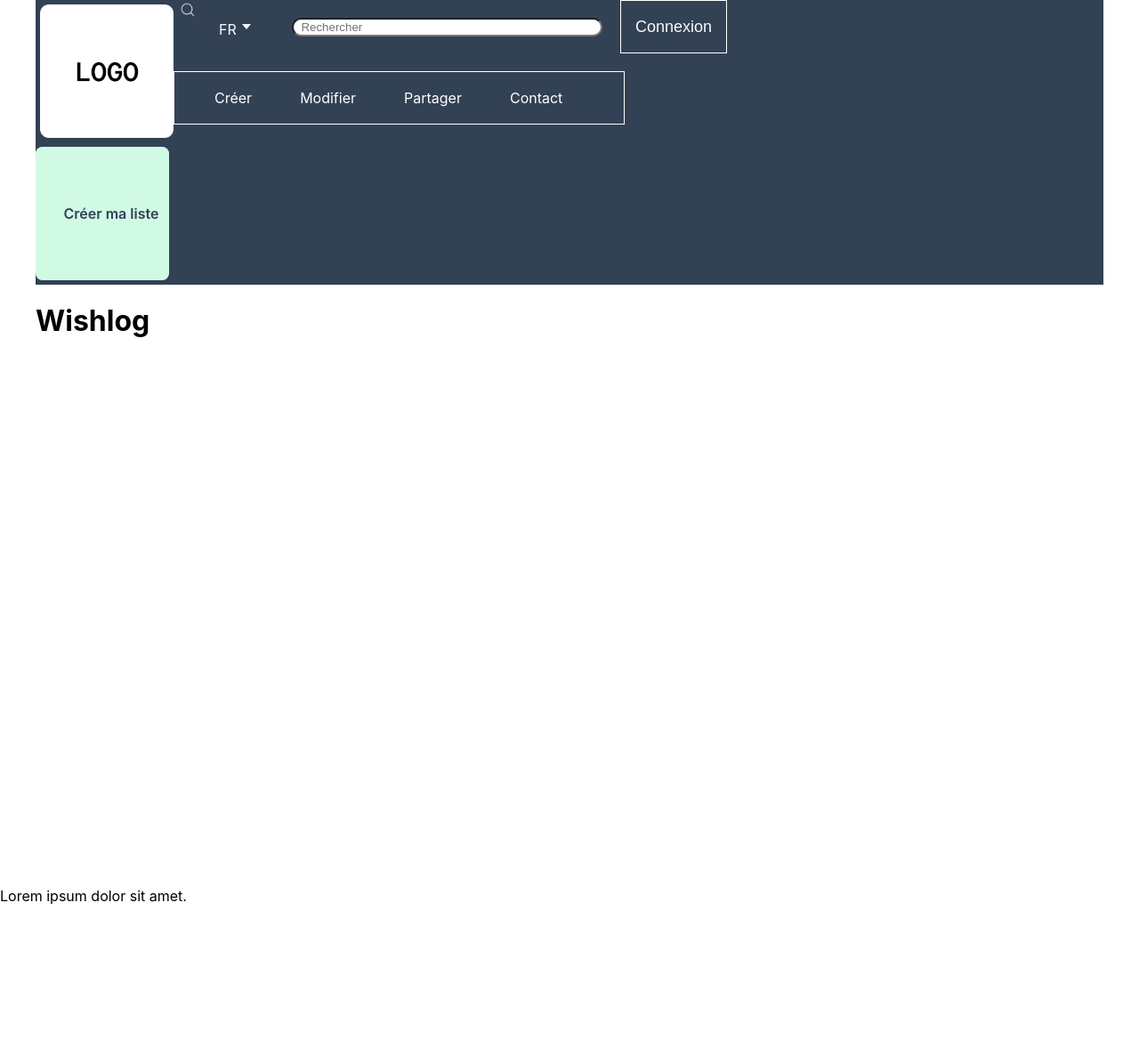
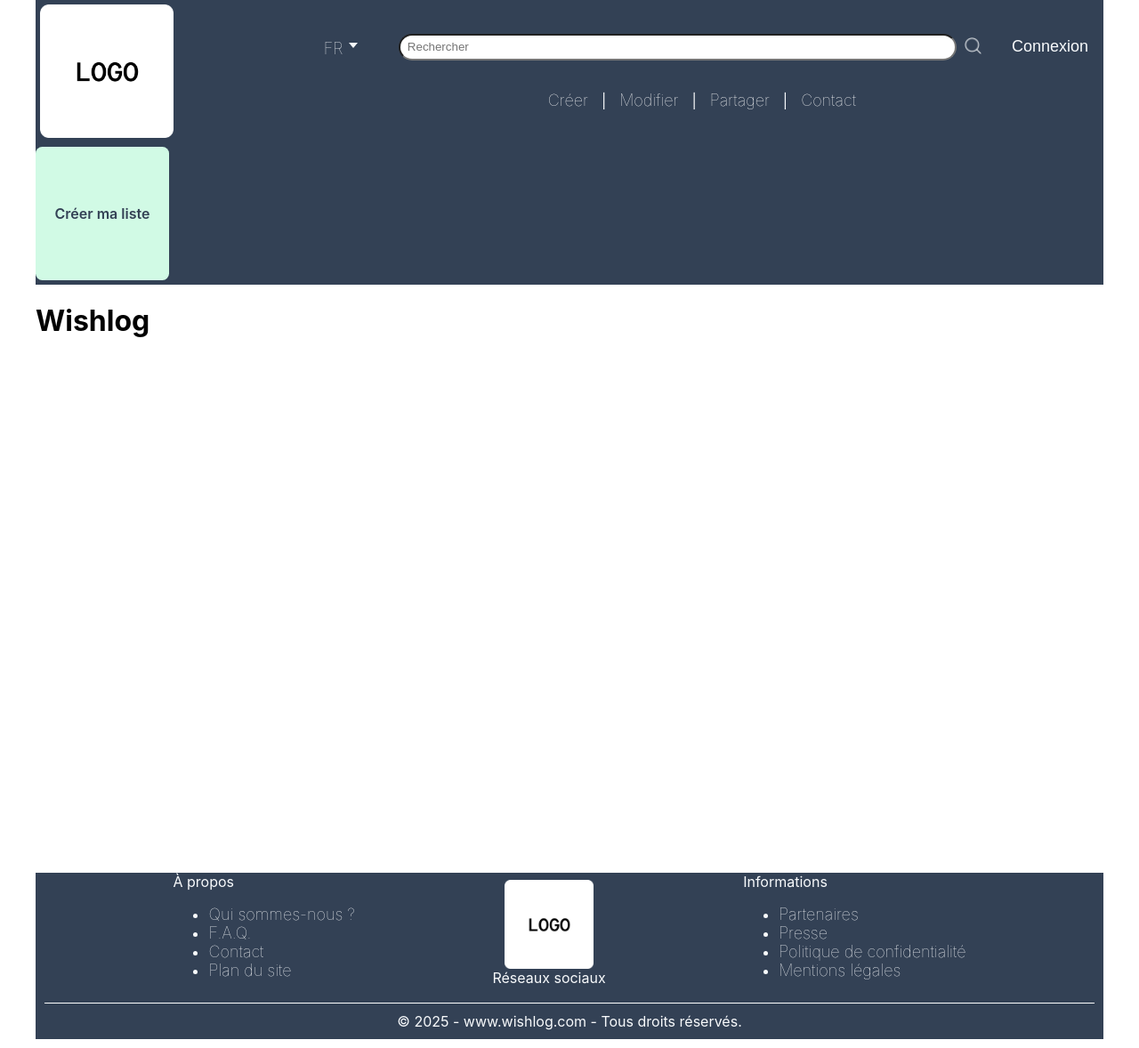
Before and after one commit to LexaFrame/wishlog, a PHP site: page / in a window 1280 px wide. Shown: the whole page at 89% size. Before the commit the page ends 1017 px from the top, so only its background shows below. Run offline with PHP 8.4, Linux system fonts and the light colour scheme.

Commit message:
second commit

```diff
--- a/CSS/style.css
+++ b/CSS/style.css
@@ -35,7 +35,8 @@
     flex-wrap: wrap;
     flex-direction: row;
     align-content: center;
-    /* justify-content: space-between; */
+    /* align-items: baseline; */
+    justify-content: space-between;
 }
 
 .logo {
@@ -51,6 +52,9 @@
     order:2 ;
     display: flex;
     flex-wrap: wrap;
+    /* flex-direction: column; */
+    justify-content: center;
+    align-content: center;
 }
 
 .languageBox {
@@ -60,12 +64,13 @@
     height: 60px;
     color: #F8FAFC;
     padding: 20px;
+    margin-top: 5px;
 }
 
 .buttonLanguage {
   display: inline-flex;
   align-items: center;
-  gap: 0.4rem;
+  gap: 10px;
   background: none;
   border: none;
   cursor: pointer;
@@ -73,39 +78,44 @@
 }
 
 .tagLanguage {
-    width: 15px;
-    height: 15px;
+    width: 18px;
+    height: 18px;
     color: #F8FAFC;
+    font-size: 18px;
+    font-weight: 100;
 }
 
 .triangle {
-  width: 0;
-  height: 0;
+  width: 10px;
+  height: 10px;
   border-left: 5px solid transparent;
   border-right: 5px solid transparent;
   border-top: 6px solid currentColor;
   color: #F8FAFC;
-  margin-left: 5px;
+
 }
 
 .searchBlock {
     display: flex;
+    flex-grow: 2;
     order: 3;
     height: 60px;
     width: 40%;
     align-items: center;
     justify-content: center;
     padding: 20px;
+    margin-top: 5px;
 }
 
 .searchForm {
     flex-grow: 2;
-    width: 60%;
+    /* max-width: 100%; */
 }
 
 .searchBar {
     border-radius : 40px;
     padding-left: 8px;
+    height: 30px;
     width: 100%;
 }
 
@@ -118,8 +128,8 @@
 }
 
 .searchIcon {
-    width: 20px;
-    height: 20px;
+    width: 25px;
+    height: 25px;
 }
 
 .createAccount {
@@ -128,10 +138,13 @@
     align-content: center;
     order: 4;
     font-size: 18px;
+    font-weight: 100;
     color: #F8FAFC;
     background-color: #334155;
-    border: 1px solid white;
+    border: none;
+    /* border: 1px solid white; */
     /* padding: 20px; */
+    margin-top: 5px;
 
 }
 .createAccount:hover {
@@ -153,7 +166,7 @@
     border-color: #F8FAFC;
     height: 60px;
     padding: 20px;
-    border: 1px solid white;
+    /* border: 1px solid white; */
 }
 
 .menu ul {
@@ -164,18 +177,22 @@
 }
 
 .menu li {
-  margin-right: 1.5rem;
+  /* margin-right: 1.5rem; */
 }
 
 .menuLink {
   text-decoration: none;
   padding: 15px;
+  font-size: 18px;
+  font-weight: 100;
 }
 
 .menuLink:hover {
     background-color: #F8FAFC;
     color: #334155;
 }
+
+
 
 .CTA1 {
     align-self: center;
@@ -189,17 +206,96 @@
     text-decoration: none;
     border-radius: 5%;
     border-color: #000000;
-    font-weight:600;
+    font-weight: 600;
     margin-right: 5px;
     margin-top: 5px;
     margin-bottom: 5px;
-    padding-left: 20px;
 }
 
 main {
     max-width: 1200px;
     margin: auto;
     min-height: 80vh;
+}
+
+footer {
+    background-color: #334155;
+    color: #F8FAFC;
+    max-width: 1200px;
+    margin: auto;
+}
+
+.footerBox {
+    display: flex;
+    flex-wrap: wrap;
+    flex-direction: row;
+    align-content: center;
+    align-items: center;
+    justify-content: space-evenly;
+}
+
+.aboutBox {
+    display: flex;
+    flex-wrap: wrap;
+    flex-direction: column;
+    border-color: #F8FAFC;
+    /* order: 1; */
+    /* height: 60px;
+    padding: 20px; */
+    /* border: 1px solid white; */
+}
+
+/* .aboutBox ul {
+  display: flex;
+  list-style: none;
+  margin: 0;
+  padding: 10px;
+} */
+
+.aboutLink {
+  text-decoration: none;
+  color: #F8FAFC;
+  /* padding: 15px; */
+  font-size: 18px;
+  font-weight: 100;
+}
+
+.aboutLink:hover {
+    text-decoration: underline;
+    color: #F8FAFC;
+}
+
+.footerLogoBox {
+    display: flex;
+    flex-wrap: wrap;
+    flex-direction: column;
+}
+
+.logoFooter {
+    align-self: center;
+    height: 100px;
+}
+
+.infoBoxLink {
+    display: flex;
+    flex-wrap: wrap;
+    flex-direction: column;
+    text-decoration: none;
+    color: #F8FAFC;
+    font-size: 18px;
+    font-weight: 100;
+}
+
+.infoBoxLink:hover {
+    text-decoration: underline;
+    color: #F8FAFC;
+}
+
+.copyrightBox {
+    text-align: center;
+    border-top: 1px solid white;
+    padding: 10px;
+    margin: 10px;
 }
 
 
--- a/index.html
+++ b/index.html
@@ -48,13 +48,14 @@
 
               <input type="search" name="q" class="searchBar" placeholder="Rechercher" />
               </form>
-          </div>
+
 
           <div class=" searchButtonBlock">
               <button type="submit" class="searchButton" aria-label="Lancer la recherche">
                 <img src="images/magnifying-glass.png" class="searchIcon" alt="" aria-hidden= "true"/>
               </button>
             </div>
+          </div>
 
 
 
@@ -64,9 +65,9 @@
       <!-- Menu de navigation avec des puces non ordonnées -->
     <nav class="menu">
       <ul>
-        <li> <a href="#" class="menuLink">Créer</a></li>
-        <li> <a href="#" class="menuLink">Modifier</a></li>
-        <li> <a href="#" class="menuLink">Partager</a></li>
+        <li> <a href="#" class="menuLink">Créer</a><span class="separation">|</span></li>
+        <li> <a href="#" class="menuLink">Modifier</a><span class="separation">|</span></li>
+        <li> <a href="#" class="menuLink">Partager</a><span class="separation">|</span></li>
         <li> <a href="#" class="menuLink">Contact</a></li>
       </ul>
     </nav>
@@ -86,7 +87,42 @@
     </main>
 
     <footer>
-      <p>Lorem ipsum dolor sit amet.</p>
+      <!-- Conteneur du footer -->
+      <div class="footerBox">
+
+        <!-- Conteneur de la section "À propos" -->
+        <div class="aboutBox">
+          <span>À propos</span>
+            <ul>
+              <li> <a href="#" class="aboutLink">Qui sommes-nous ?</a></li>
+              <li> <a href="#" class="aboutLink">F.A.Q.</a></li>
+              <li> <a href="#" class="aboutLink">Contact</a></li>
+              <li> <a href="#" class="aboutLink">Plan du site</a></li>
+            </ul>
+        </div>
+
+        <!-- Logo du site -->
+        <div class="footerLogoBox">
+          <img src="images/logo.png" title="WishLog" alt="Logo de Wishlog" class="logoFooter"/>
+          <!-- Réseaux sociaux -->
+            <span class="RS">Réseaux sociaux</span>
+            <!-- Insérer boutons icônes liens RS ci-dessous -->
+        </div>
+
+        <!-- Conteneur de la section "Informations" -->
+        <div class="infoBox">
+            <span>Informations</span>
+            <ul>
+              <li> <a href="#" class="infoBoxLink">Partenaires</a></li>
+              <li> <a href="#" class="infoBoxLink">Presse</a></li>
+              <li> <a href="#" class="infoBoxLink">Politique de confidentialité</a></li>
+              <li> <a href="#" class="infoBoxLink">Mentions légales</a></li>
+            </ul>
+        </div>
+      </div>
+      <div class="copyrightBox">
+        <span>© 2025 - www.wishlog.com - Tous droits réservés.</span>
+      </div>
     </footer>
 
 <script src="js/index.js">
```
